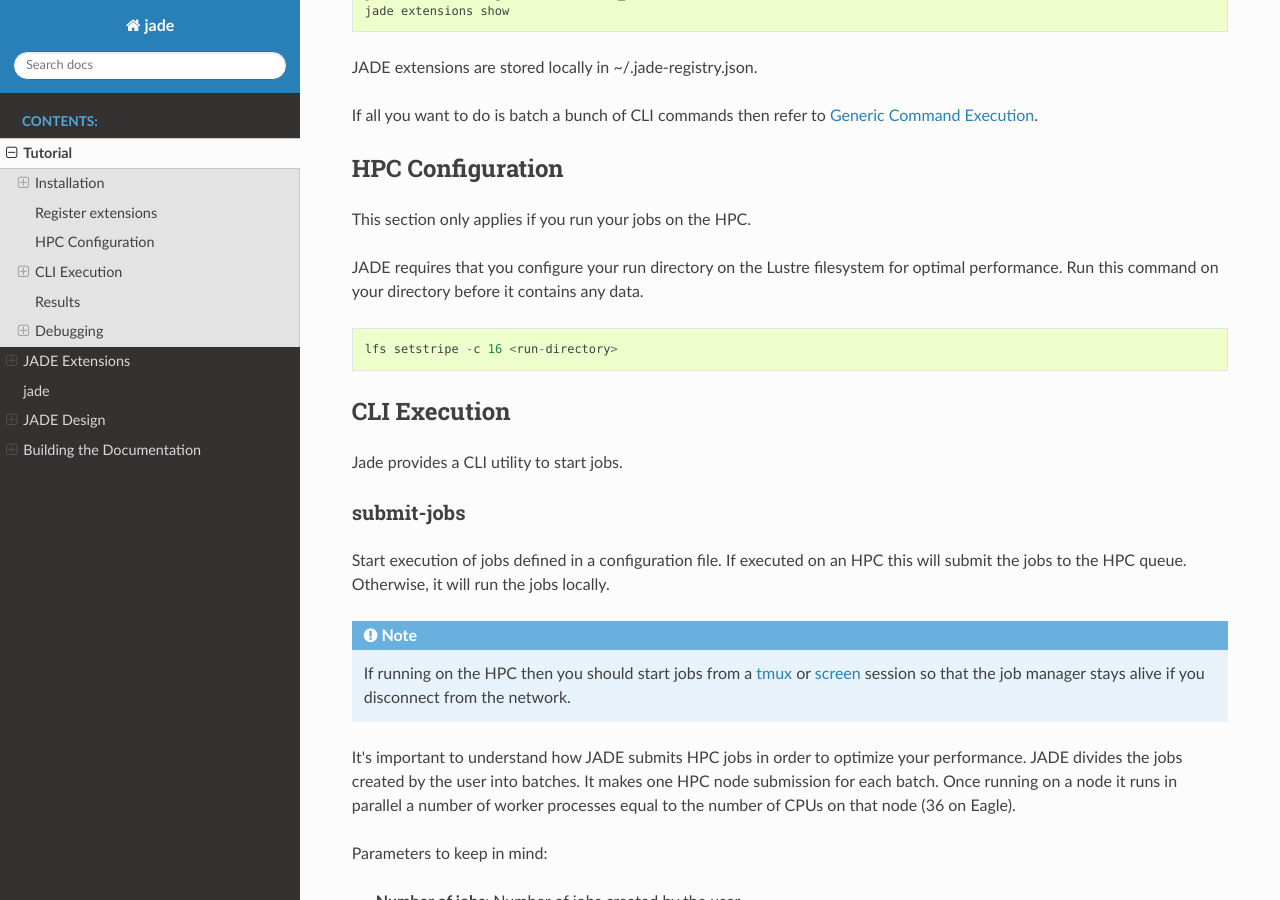
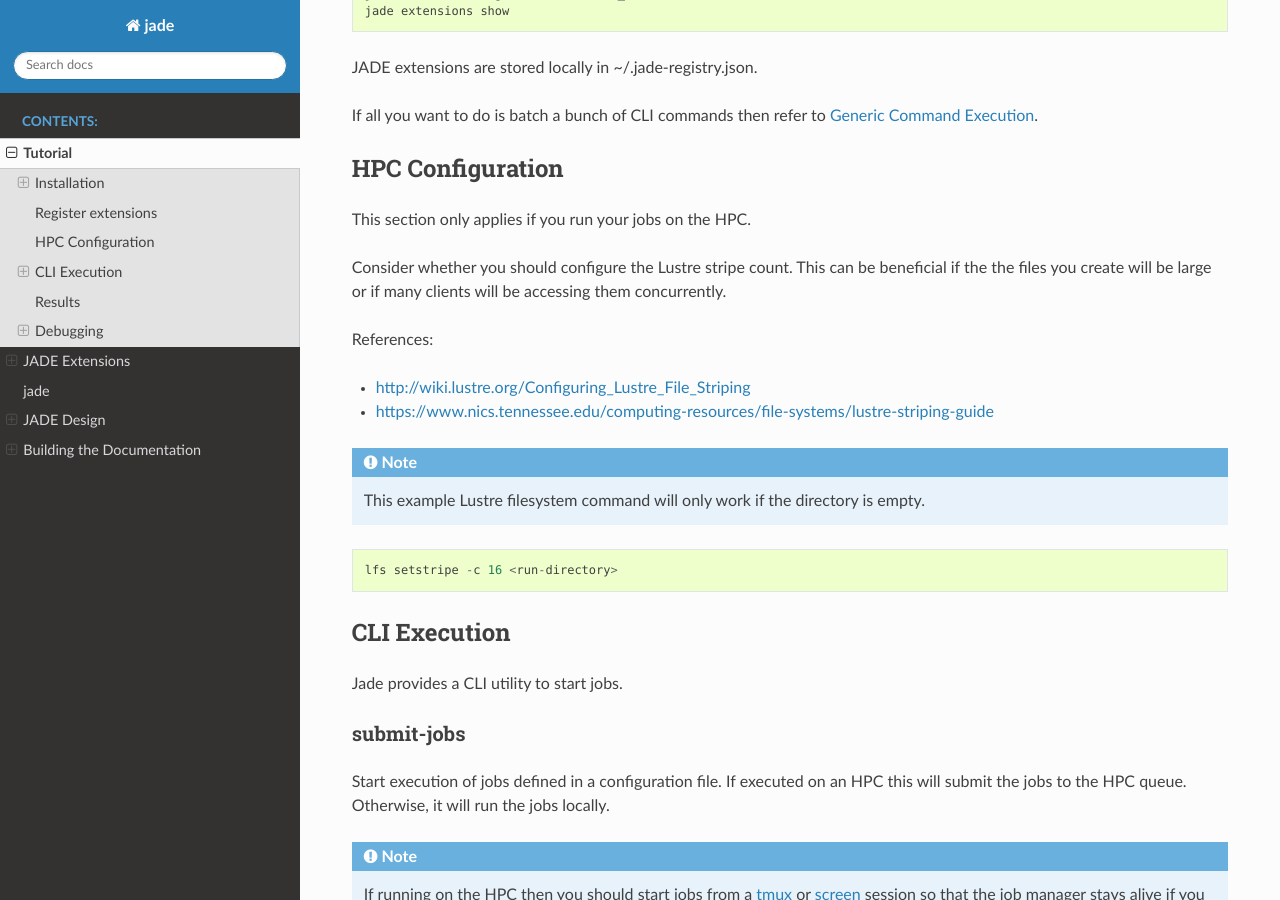
Before and after one commit to NREL/jade, a Sphinx documentation site: the page built from docs/source/tutorial.rst, in a window 1280 px wide and 900 px high, scrolled down 2322 px. Built offline with Sphinx 7.4.7 and the Read the Docs theme 2.0.0, drawn with Linux system fonts in a browser that asks for light colours; pages that are not in the unit, such as notebooks, are missing from menus.

Commit message:
Disable requiring a specific Lustre stripe count

```diff
--- a/docs/source/tutorial.rst
+++ b/docs/source/tutorial.rst
@@ -122,9 +122,19 @@ HPC Configuration
 *****************
 This section only applies if you run your jobs on the HPC.
 
-JADE requires that you configure your run directory on the Lustre filesystem
-for optimal performance. Run this command on your directory before it contains
-any data.
+Consider whether you should configure the Lustre stripe count. This can be
+beneficial if the the files you create will be large or if many clients will
+be accessing them concurrently.
+
+References:
+
+- http://wiki.lustre.org/Configuring_Lustre_File_Striping
+- https://www.nics.tennessee.edu/computing-resources/file-systems/lustre-striping-guide
+
+.. note::
+
+   This example Lustre filesystem command will only work if the directory is
+   empty.
 
 ::
 
```
Also changed, not shown: 1 other file.
